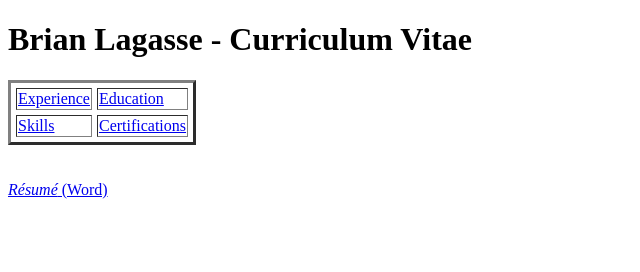
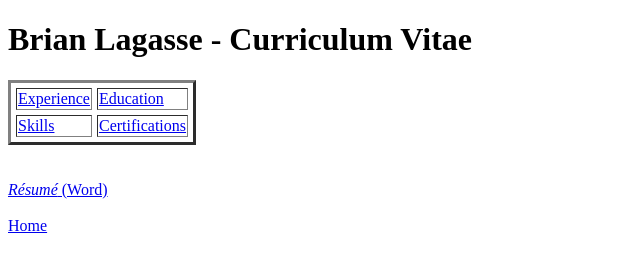
Before and after one commit to BrianLagasse/BrianLagasse.github.io, a plain HTML site: page cv.html in a window 1280 px wide. Shown: the full height of the page, 0-640 px from the left. Drawn offline with Linux system fonts and the light colour scheme.

Commit message:
Update cv.html

```diff
--- a/cv.html
+++ b/cv.html
@@ -30,7 +30,10 @@
 </table>
 
 <br><br>
- <a target="_blank" href = "/bml_resume.doc"><i>Résumé</i> (Word)</a>
+<a target="_blank" href = "/bml_resume.doc"><i>Résumé</i> (Word)</a>
+
+<br><br>
+<a href="/">Home</a>
 
 <div id="dialog-div" title="" style="display: none;">
     <div id="dialogBody" />
```
